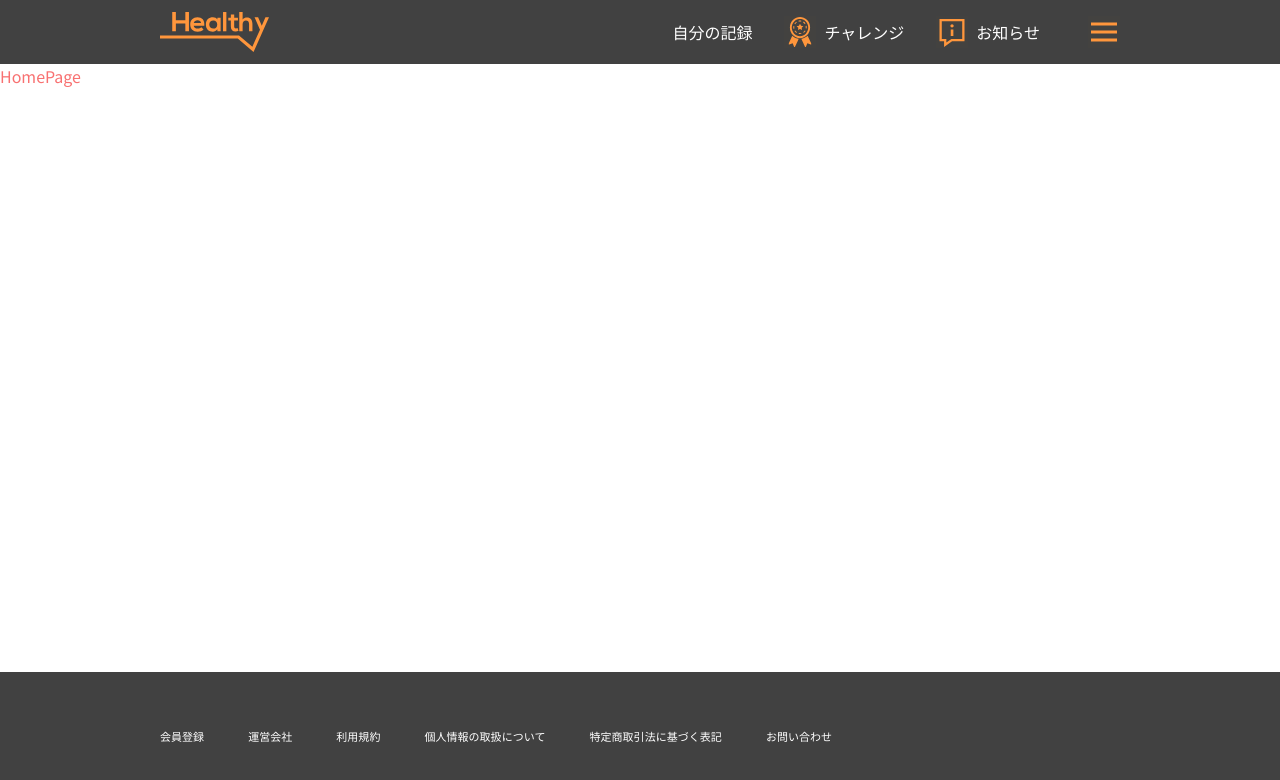
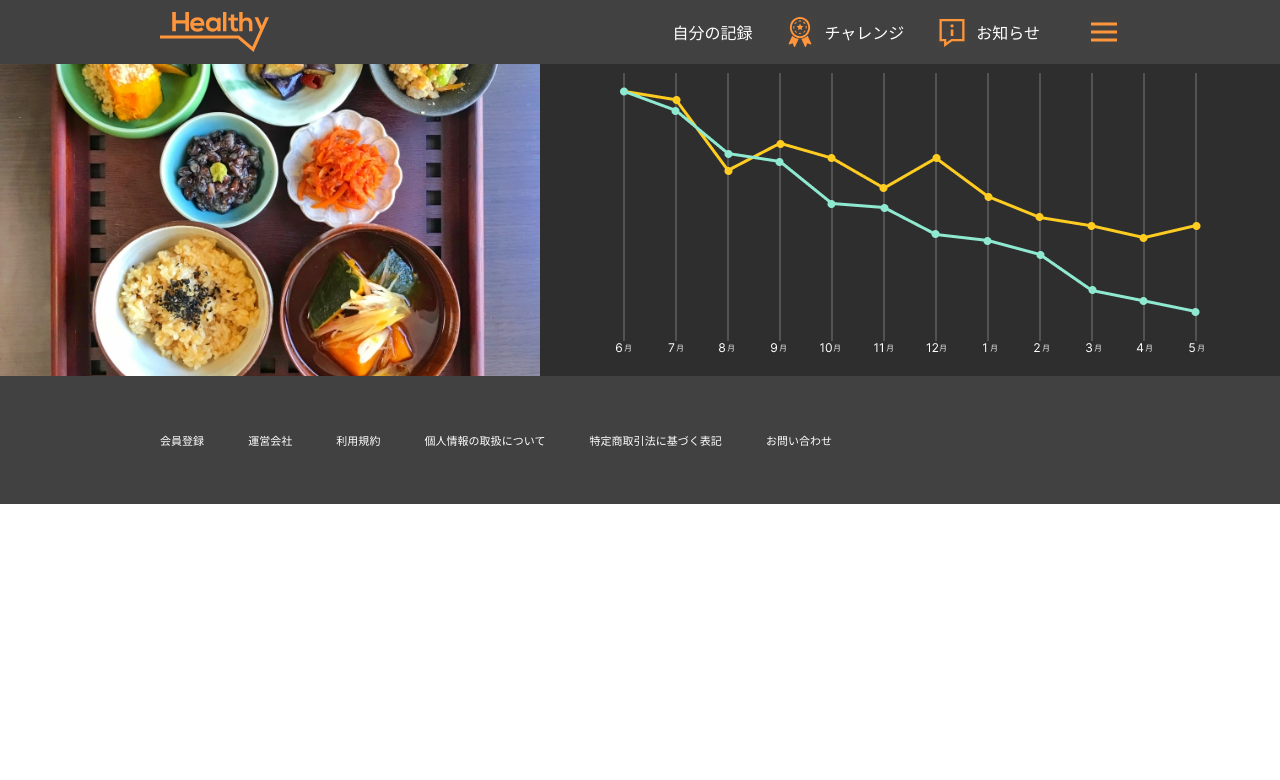
Before and after one commit to NguyenChiTrung1310/NguyenChiTrung_Test_20230116, a React (Create React App) app in the folder frontend/: page / in a window 1280 px wide. Shown: the top 780 px of the page. Built offline with nearby package versions, Linux system fonts and the light colour scheme; some icons are missing.

Commit message:
Create banner home page

```diff
--- a/frontend/src/components/footer/index.tsx
+++ b/frontend/src/components/footer/index.tsx
@@ -29,8 +29,8 @@ const menuFooter = [
 
 const Footer = () => {
   return (
-    <footer className='w-full h-auto bg-dark-500 fixed bottom-0'>
-      <ul className='container-xl w-full h-32 flex items-center gap-11 text-white'>
+    <footer className='w-full h-auto bg-dark-500'>
+      <ul className='container w-full h-32 flex items-center gap-11 text-white'>
         {menuFooter.map((menu) => (
           <li key={menu.name}>
             <p className='text-[11px] leading-4 tracking-[0.033px]'>
--- a/frontend/src/components/header/index.tsx
+++ b/frontend/src/components/header/index.tsx
@@ -27,7 +27,7 @@ const Header = () => {
 
   return (
     <header className='bg-dark-500 h-auto'>
-      <div className='container-xl flex-between h-16'>
+      <div className='container flex-between h-16'>
         <NavLink to={ROUTES.HOME}>
           <LogoIcon />
         </NavLink>
--- a/frontend/src/pages/Home/index.tsx
+++ b/frontend/src/pages/Home/index.tsx
@@ -1,5 +1,23 @@
+import BannerLeft from '@/assets/images/home/d01.jpg';
+import BannerRight from '@/assets/images/home/main_graph.png';
+
 const HomePage = () => {
-  return <div className='text-red-400'>HomePage</div>;
+  return (
+    <section id='top-page' className='w-full h-auto'>
+      <div className='w-full h-auto tablet:h-[312px] flex tablet_max:flex-col container-xl'>
+        <div className='w-full tablet:w-[42.1875%] h-full aspect-square tablet:aspect-video relative'>
+          <img
+            alt='top-page-img-left'
+            src={BannerLeft}
+            className='object-cover absolute inset-0 h-auto max-h-full w-full'
+          />
+        </div>
+        <div className='w-full tablet:w-[57.8125%] bg-dark-600 h-full flex-center'>
+          <img alt='top-page-img-right' src={BannerRight} />
+        </div>
+      </div>
+    </section>
+  );
 };
 
 export default HomePage;
--- a/frontend/tailwind.config.js
+++ b/frontend/tailwind.config.js
@@ -52,13 +52,24 @@ module.exports = {
           justifyContent: 'center',
           alignItems: 'center',
         },
+        '.container': {
+          maxWidth: '100%',
+          width: '100%',
+          margin: 'auto',
+          padding: '0 20px',
+          '@screen xl': {
+            maxWidth: '960px',
+            width: '100%',
+            padding: 0,
+          },
+        },
         '.container-xl': {
           maxWidth: '100%',
           width: '100%',
           margin: 'auto',
           padding: '0 20px',
           '@screen xl': {
-            maxWidth: '960px',
+            maxWidth: '1280px',
             width: '100%',
             padding: 0,
           },
```
Also changed, not shown: frontend/src/assets/images/home/d01.jpg (added), frontend/src/assets/images/home/main_graph.png (added).
